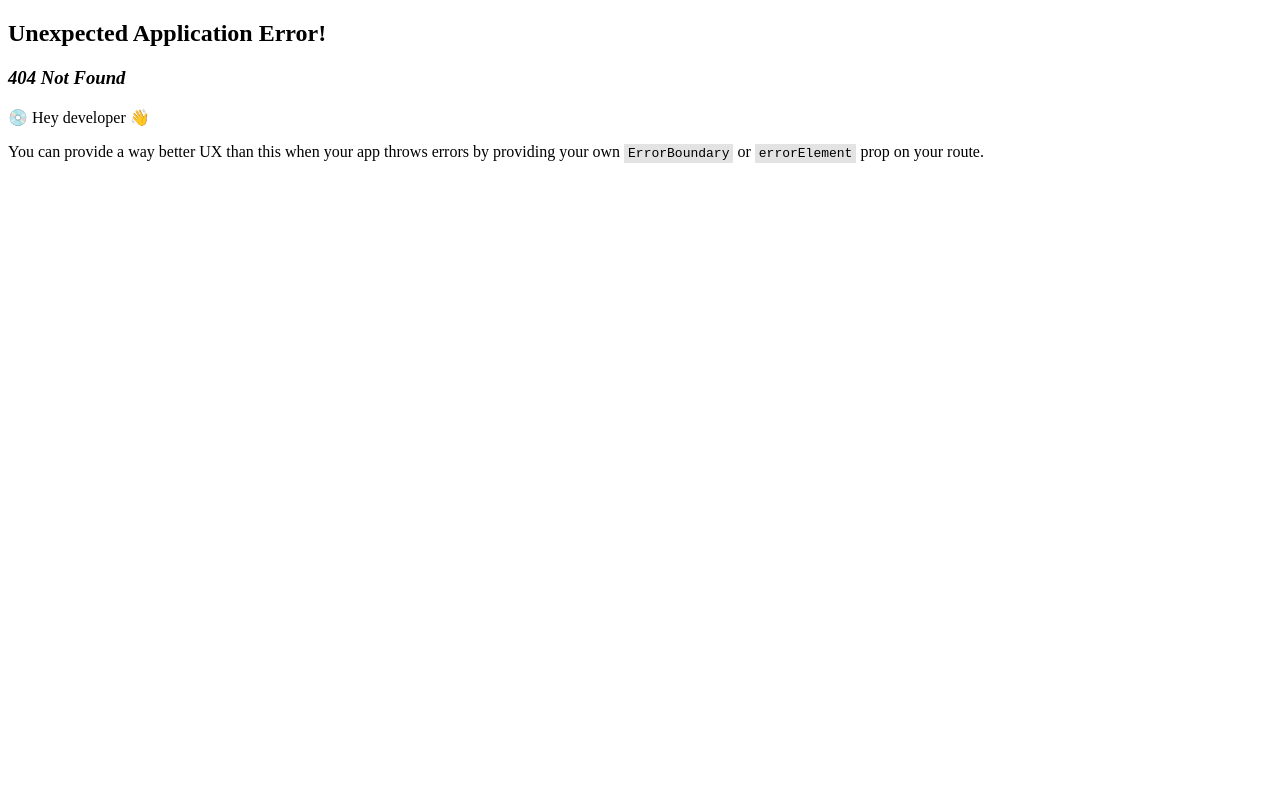
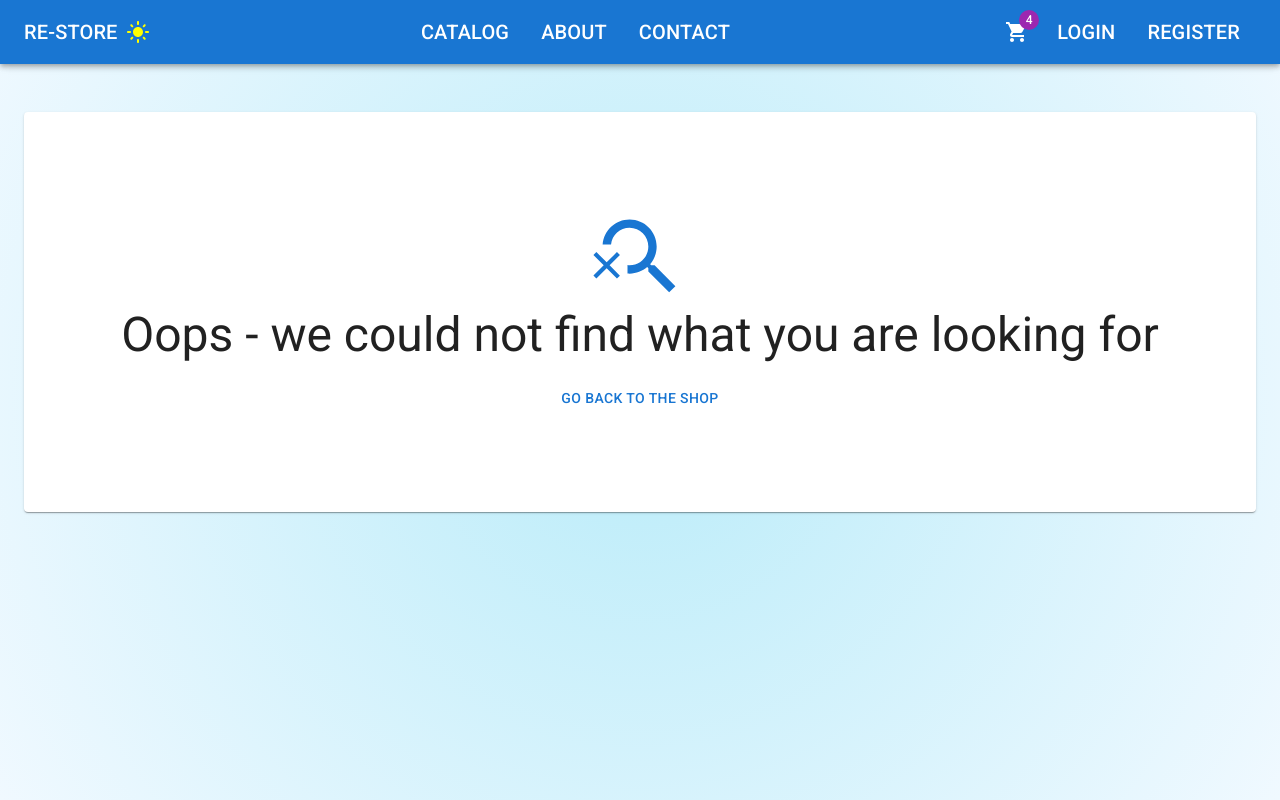
Before and after one commit to dreadwing5/Restore, a React (Vite) app in the folder client/: page /not-found in a window 1280 px wide. Before the commit this address had no page. Built offline with nearby package versions, Linux system fonts and the light colour scheme.

Commit message:
Add Error page

```diff
--- a/client/src/app/api/baseApi.ts
+++ b/client/src/app/api/baseApi.ts
@@ -5,6 +5,7 @@
 } from "@reduxjs/toolkit/query/react";
 import { startLoading, stopLoading } from "../layout/uiSlice";
 import { toast } from "react-toastify";
+import { router } from "../routes/Routes";
 
 type ErrorResponse = string | { title: string } | { errors: string[] };
 
@@ -52,12 +53,12 @@
 
       case 404:
         if (typeof responseData === "object" && "title" in responseData)
-          toast.error(responseData.title);
+          router.navigate("/not-found");
         break;
 
       case 500:
-        if (typeof responseData === "object" && "title" in responseData)
-          toast.error(responseData.title);
+        if (typeof responseData === "object")
+          router.navigate("/server-error", { state: { error: responseData } });
         break;
 
       default:
--- /dev/null
+++ b/client/src/app/errors/NotFound.tsx
@@ -0,0 +1,31 @@
+import { SearchOff } from "@mui/icons-material";
+import { Button, Paper, Typography } from "@mui/material";
+import { Link } from "react-router-dom";
+
+export default function NotFound() {
+  return (
+    <Paper
+      sx={{
+        height: 400,
+        display: "flex",
+        flexDirection: "column",
+        justifyContent: "center",
+        alignItems: "center",
+        p: 6,
+      }}
+    >
+      <SearchOff
+        sx={{
+          fontSize: 100,
+        }}
+        color="primary"
+      />
+      <Typography gutterBottom variant="h3">
+        Oops - we could not find what you are looking for
+      </Typography>
+      <Button fullWidth component={Link} to="/catalog">
+        Go back to the shop
+      </Button>
+    </Paper>
+  );
+}
--- /dev/null
+++ b/client/src/app/errors/ServerError.tsx
@@ -0,0 +1,32 @@
+import { Divider, Typography } from "@mui/material";
+
+import { Paper } from "@mui/material";
+import { useLocation } from "react-router-dom";
+
+export default function ServerError() {
+  const { state } = useLocation();
+  return (
+    <Paper>
+      {state.error ? (
+        <>
+          <Typography
+            gutterBottom
+            variant="h3"
+            sx={{ px: 4, pt: 2 }}
+            color="secondary"
+          >
+            {state.error.title}
+          </Typography>
+          <Divider />
+          <Typography variant="body1" sx={{ p: 4 }}>
+            {state.error.detail}
+          </Typography>
+        </>
+      ) : (
+        <Typography gutterBottom variant="h5">
+          Server Error
+        </Typography>
+      )}
+    </Paper>
+  );
+}
```
Also changed, not shown: client/src/app/routes/Routes.tsx (+7 -2 lines).
